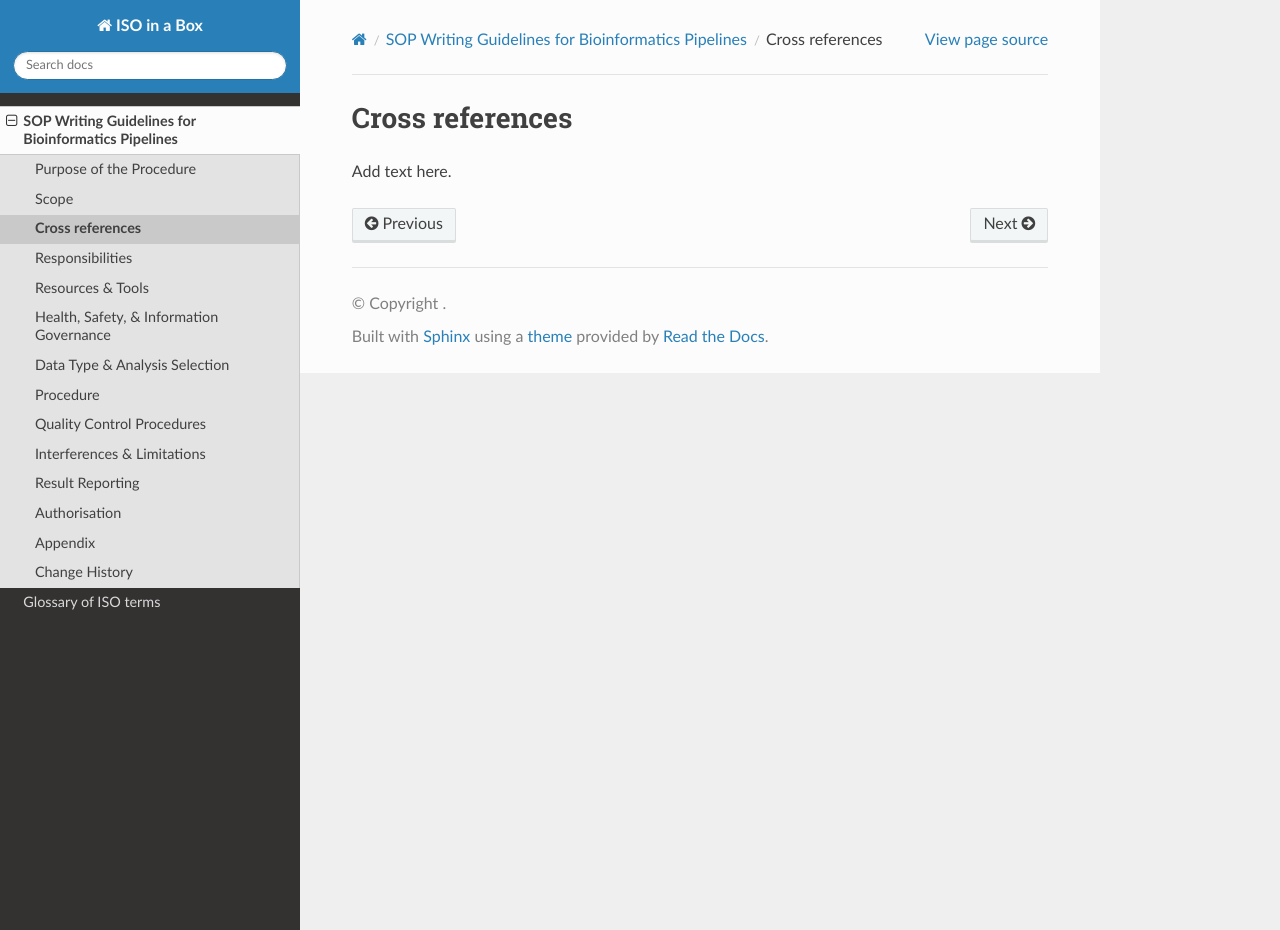
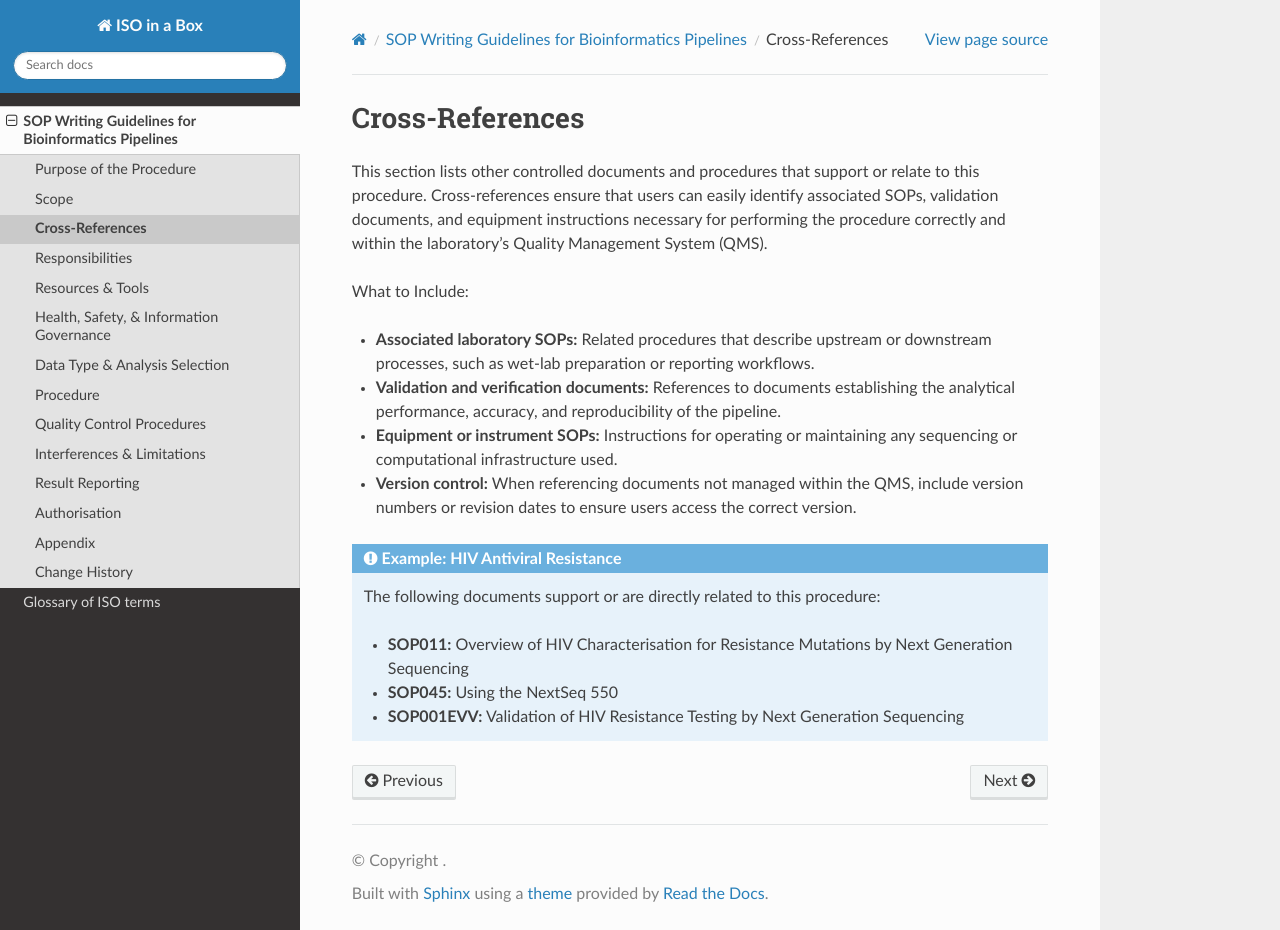
Before and after one commit to ASendellPrice/IIB-rtd, a Sphinx documentation site: the page built from docs/source/sop_guide_cross_references.rst, in a window 1280 px wide and 930 px high. Built offline with Sphinx 7.4.7 and the Read the Docs theme 3.1.0, drawn with Linux system fonts in a browser that asks for light colours; pages that are not in the unit, such as notebooks, are missing from menus.

Commit message:
adding cross reference section v0

```diff
--- a/docs/source/sop_guide_cross_references.rst
+++ b/docs/source/sop_guide_cross_references.rst
@@ -1,4 +1,22 @@
-Cross references
-------------
+Cross-References
+----------------
 
-Add text here.
+This section lists other controlled documents and procedures that support or relate to this procedure. Cross-references ensure that users can easily identify associated SOPs, validation documents, and equipment instructions necessary for performing the procedure correctly and within the laboratory’s Quality Management System (QMS).
+
+What to Include:
+
+- **Associated laboratory SOPs:** Related procedures that describe upstream or downstream processes, such as wet-lab preparation or reporting workflows.
+
+- **Validation and verification documents:** References to documents establishing the analytical performance, accuracy, and reproducibility of the pipeline.
+
+- **Equipment or instrument SOPs:** Instructions for operating or maintaining any sequencing or computational infrastructure used.
+
+- **Version control:** When referencing documents not managed within the QMS, include version numbers or revision dates to ensure users access the correct version.
+
+.. admonition:: Example: HIV Antiviral Resistance
+
+    The following documents support or are directly related to this procedure:
+
+    - **SOP011:** Overview of HIV Characterisation for Resistance Mutations by Next Generation Sequencing
+    - **SOP045:** Using the NextSeq 550
+    - **SOP001EVV:** Validation of HIV Resistance Testing by Next Generation Sequencing
```
